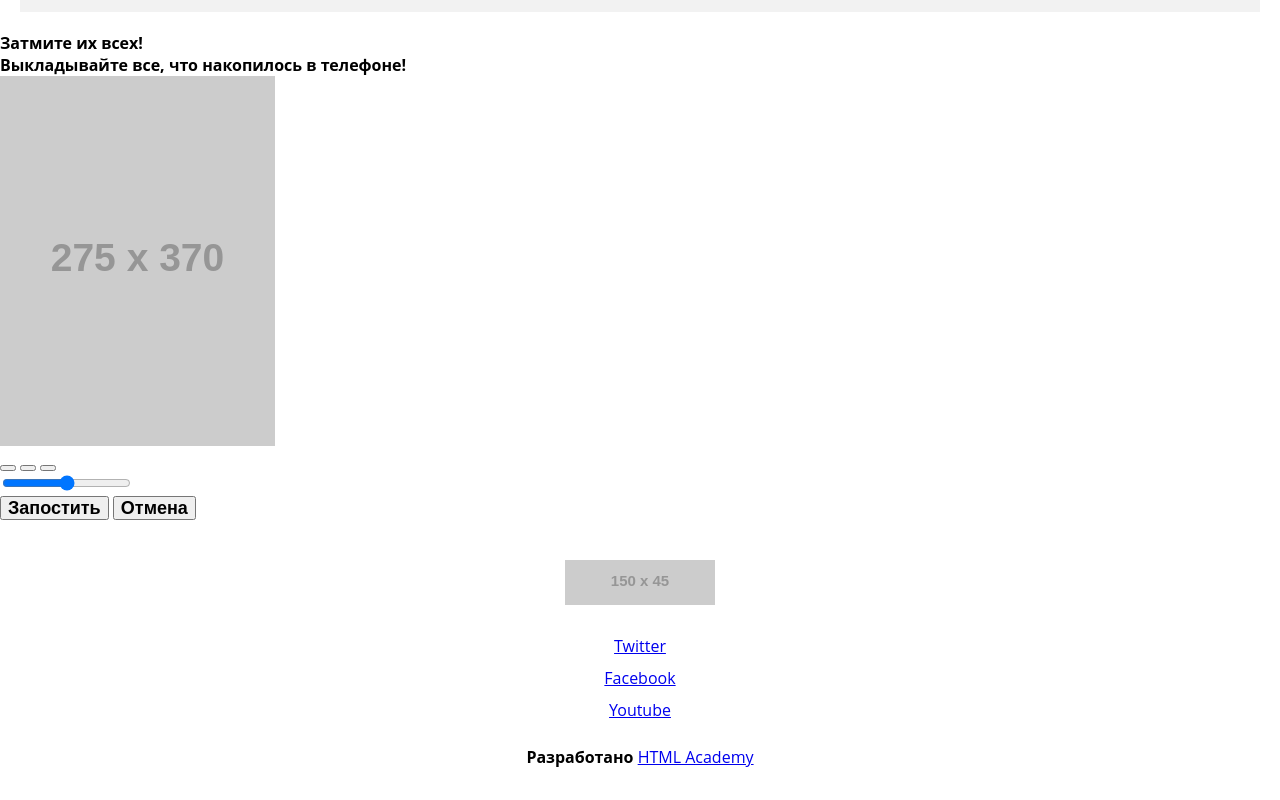
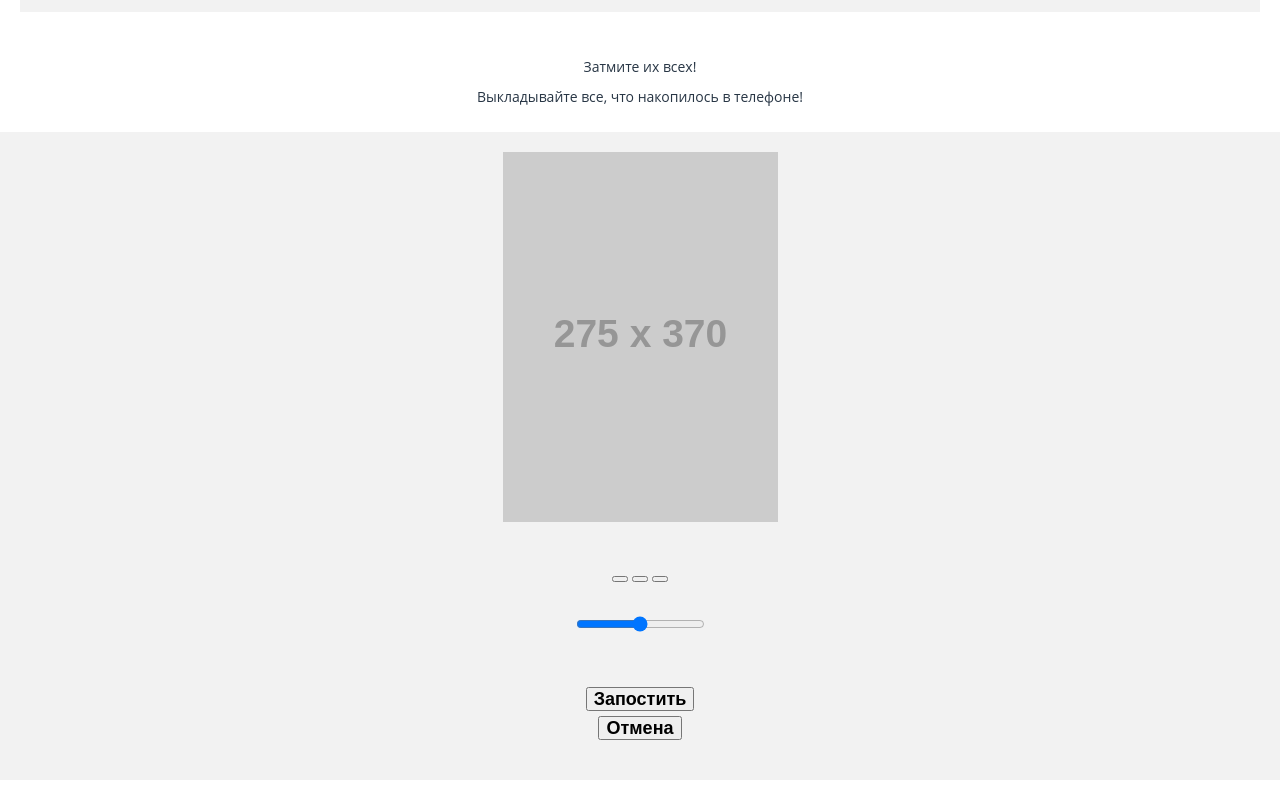
Before and after one commit to emilyms/670027-pink-18, a website: page source/photo.html in a window 1280 px wide. Shown: the part 2760-3560 px from the top of the page. Drawn offline with nearby package versions, Linux system fonts and the light colour scheme; files that its build step writes are made by us from their sources; placeholder pictures from the web are drawn by us.

Commit message:
Вёрстка photo.html

```diff
--- a/source/photo.html
+++ b/source/photo.html
@@ -111,6 +111,7 @@
           <div class="editor__img-wrapper">
             <img class="editor__img" src="https://via.placeholder.com/275x370" width="275" height="370" alt="">
           </div>
+          <div class="editor__wrapper">
             <div class="editor__tools">
               <button class="editor__tool-btn" type="button" value="Обрезка"></button>
               <button class="editor__tool-btn" type="button" value="Заливка"></button>
@@ -122,6 +123,7 @@
             <div class="editor__controls">
               <button class="editor__control-btn btn" type="button">Запостить</button>
               <button class="editor__control-btn btn" type="button">Отмена</button>
+            </div>
           </div>
       </section>
     </main>
--- a/source/sass/blocks/advantages.scss
+++ b/source/sass/blocks/advantages.scss
@@ -3,6 +3,9 @@
 }
 
 .advantages__slogan {
+  display: block;
+  padding: 50px;
+
   font-family: $light-font;
   font-weight: lighter;
   font-size: 20px;
--- /dev/null
+++ b/source/sass/blocks/copyright.scss
@@ -0,0 +1,7 @@
+.copyright__text {
+  font-family: $main-font;
+  font-weight: normal;
+  font-size: 14px;
+  line-height: 18px;
+  color: $blue-color;
+}
--- /dev/null
+++ b/source/sass/blocks/editor.scss
@@ -0,0 +1,48 @@
+.editor {
+  text-align: center;
+  background-color: $grey-bg;
+}
+
+.editor__intro {
+  padding: 20px;
+  display: block;
+
+  font-family: $main-font;
+  font-weight: normal;
+  font-size: 14px;
+  line-height: 30px;
+  color: $blue-color;
+
+  background-color: white;
+}
+
+.editor__wrapper {
+  padding: 20px;
+}
+
+.editor__img-wrapper {
+  padding: 20px;
+}
+
+.editor__img {
+  display: block;
+  margin: auto;
+}
+
+.editor__tools {
+  padding: 0 30px 20px;
+}
+
+.editor__scale {
+  padding: 10px;
+}
+
+.editor__controls {
+  padding-top: 35px;
+  padding-bottom: 15px;
+}
+
+.editor__control-btn {
+  display: block;
+  margin: 5px auto;
+}
--- a/source/sass/style.scss
+++ b/source/sass/style.scss
@@ -16,3 +16,5 @@
 @import 'blocks/plans.scss';
 @import 'blocks/contacts.scss';
 @import 'blocks/map.scss';
+@import 'blocks/editor.scss';
+@import 'blocks/copyright.scss';
```
Lines whose indentation alone changed are shown as unchanged.
